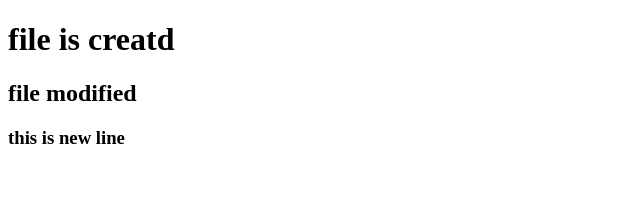
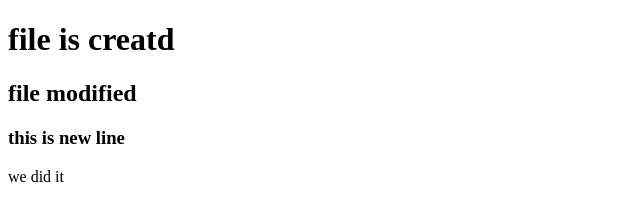
Before and after one commit to mahammad-masood-mashu/git_bro, a plain HTML site: page index.html in a window 1280 px wide. Shown: the full height of the page, 0-640 px from the left. Drawn offline with Linux system fonts and the light colour scheme.

Commit message:
added line to index.html

```diff
--- a/index.html
+++ b/index.html
@@ -9,5 +9,6 @@
     <h1>file is creatd </h1>
     <h2>file modified</h2>
     <h3>this is new line</h3>
+    <p>we did it</p>
 </body>
 </html>
```
